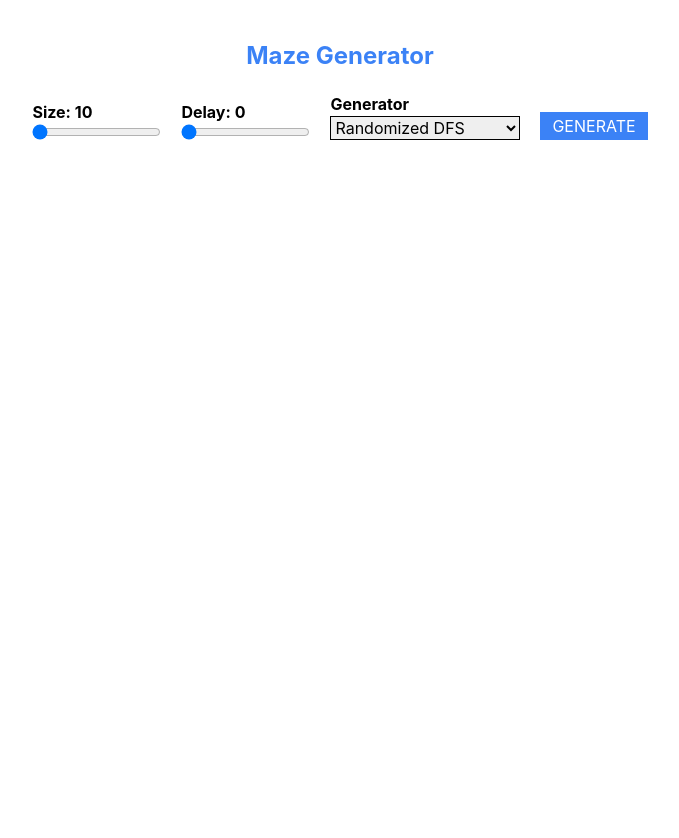
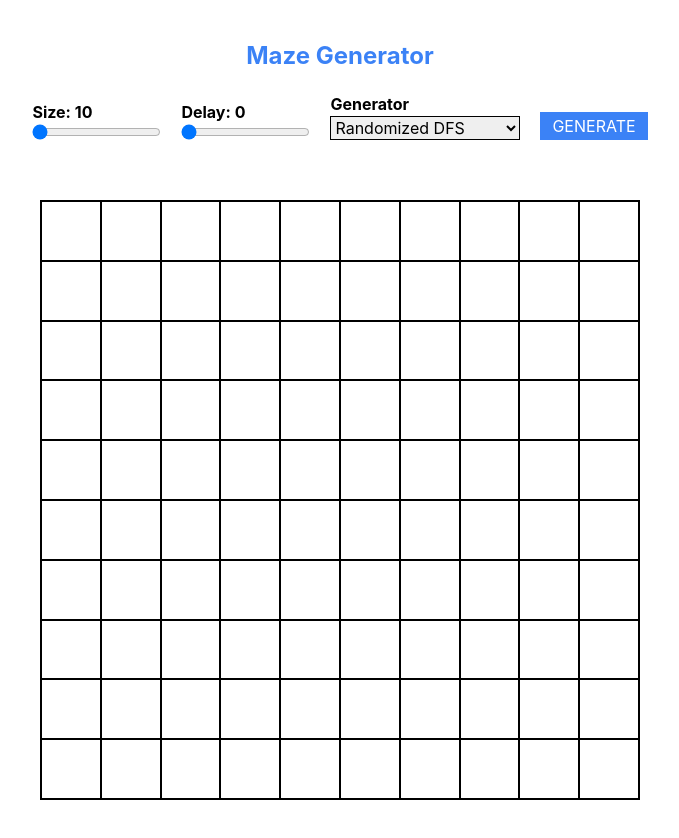
Before and after one commit to huyhoangk21/maze-generator, a React (Create React App) app: page / in a window 1280 px wide. Shown: the whole page, without its empty margins (300-979 px from the left). Before the commit the page ends 800 px from the top, so only its background shows below. Built offline with nearby package versions, Linux system fonts and the light colour scheme.

Commit message:
add Maze component to display maze visualizer

```diff
--- a/src/App.tsx
+++ b/src/App.tsx
@@ -1,6 +1,7 @@
 import React from 'react';
+import Maze from './components/Maze';
 import Settings from './components/Settings';
-import { SettingProvider } from './components/useSettings';
+import { SettingProvider } from './hooks/useSettings';
 
 const App = () => {
   return (
@@ -10,6 +11,7 @@ const App = () => {
           Maze Generator
         </div>
         <Settings />
+        <Maze />
       </div>
     </SettingProvider>
   );
--- /dev/null
+++ b/src/components/Maze.tsx
@@ -0,0 +1,25 @@
+import React from 'react';
+import { useSettings } from '../hooks/useSettings';
+import { useWidth } from '../hooks/useWidth';
+
+const Maze = () => {
+  const { width } = useWidth();
+  const { size } = useSettings();
+
+  return (
+    <div
+      className='border border-black grid mt-5 md:mt-10'
+      style={{
+        width,
+        height: width,
+        gridTemplate: `repeat(${size},1fr) / repeat(${size},1fr)`,
+      }}
+    >
+      {Array.from(Array(size * size).keys()).map(key => (
+        <div key={key} className='border border-black' />
+      ))}
+    </div>
+  );
+};
+
+export default Maze;
--- a/src/components/Settings.tsx
+++ b/src/components/Settings.tsx
@@ -1,6 +1,6 @@
 import React from 'react';
 import { DFS, PRIM, KRUSKAL, WILSON, ALDOUS_BRODER } from '../utils/constants';
-import { useSettings } from './useSettings';
+import { useSettings } from '../hooks/useSettings';
 
 const Settings = () => {
   const { size, generator, delay, onChangeHandler } = useSettings();
--- a/src/hooks/useWidth.ts
+++ b/src/hooks/useWidth.ts
@@ -2,12 +2,12 @@ import { useEffect, useState } from 'react';
 
 export const useWidth = () => {
   const [width, setWidth] = useState<number>(
-    Math.min(window.innerWidth * 0.9, 500)
+    Math.min(window.innerWidth * 0.9, 600)
   );
 
   useEffect(() => {
     const onResize = () => {
-      setWidth(Math.min(window.innerWidth * 0.9, 500));
+      setWidth(Math.min(window.innerWidth * 0.9, 600));
     };
 
     window.addEventListener('resize', onResize);
```
Also changed, not shown: src/hooks/useSettings.tsx (renamed from src/components/useSettings.tsx).
